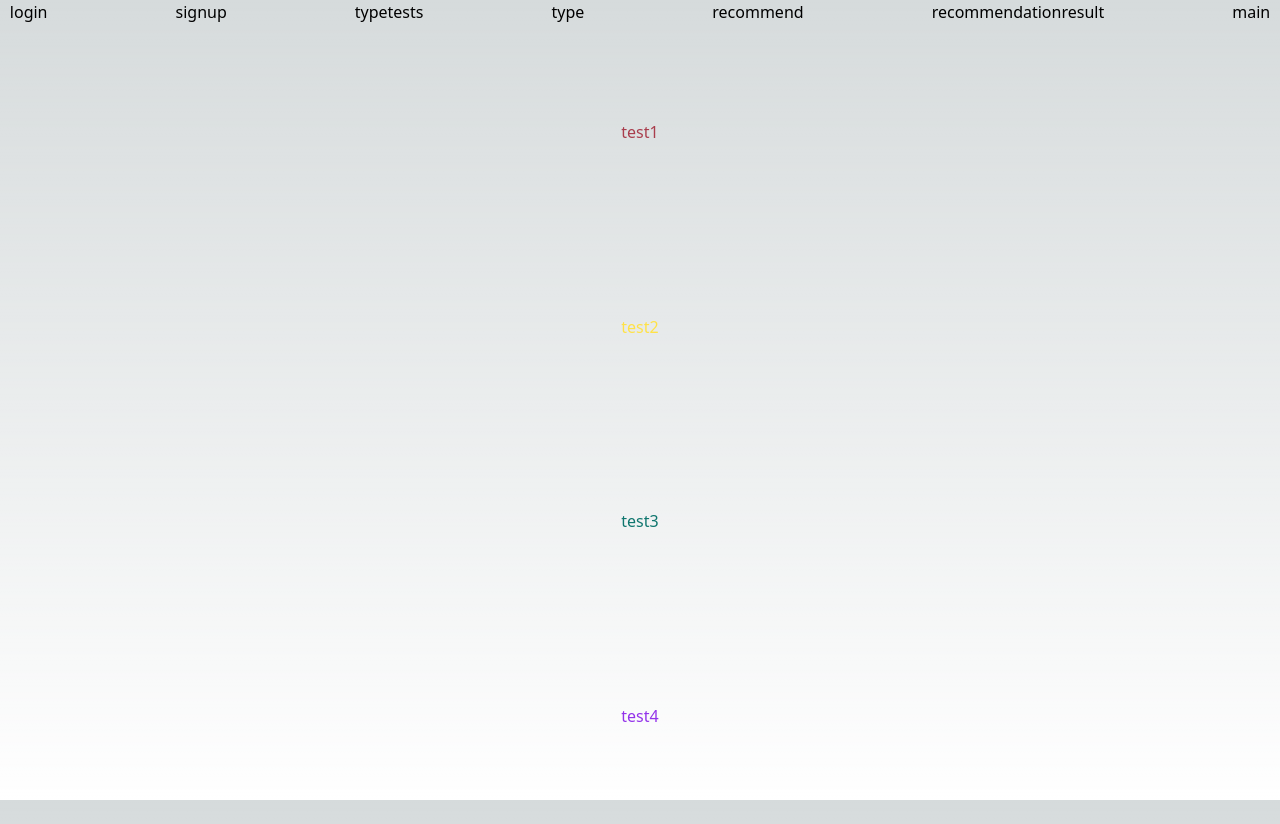
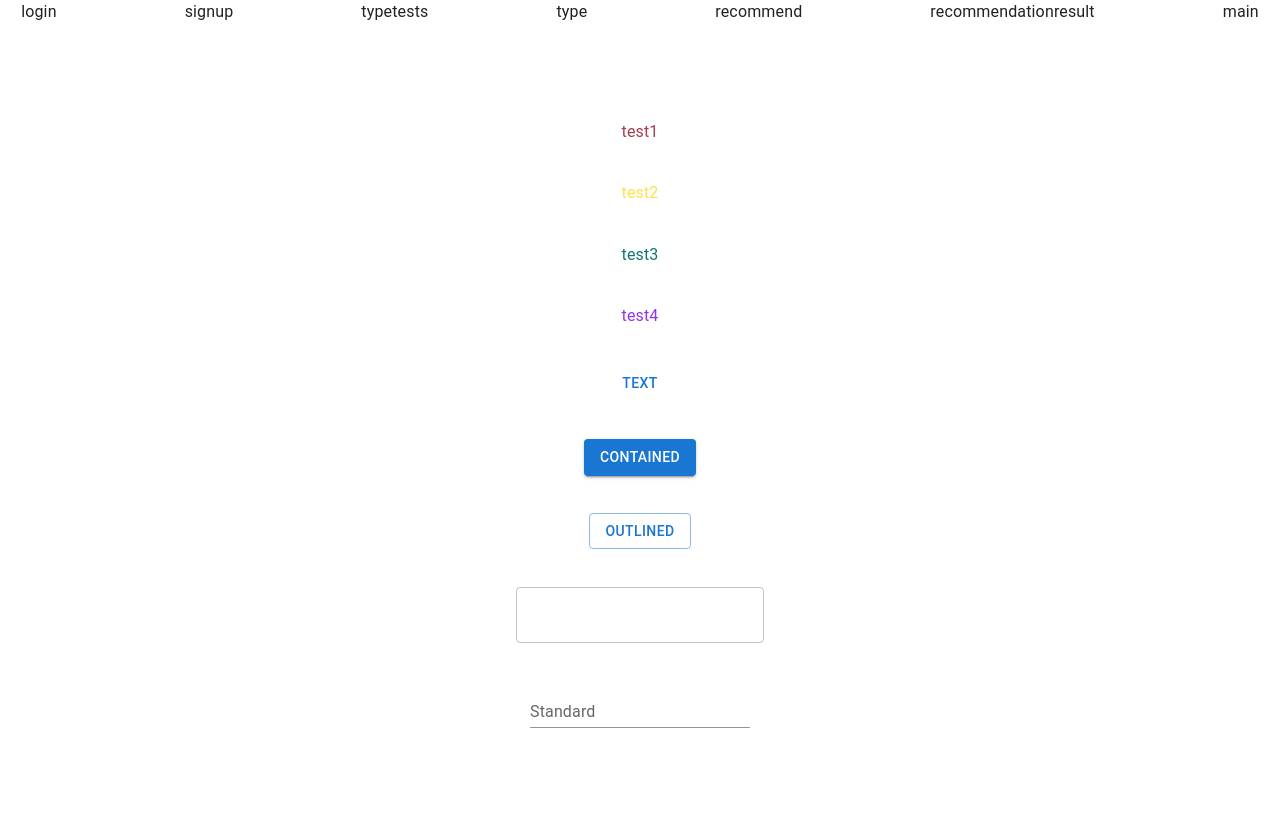
Before and after one commit to causyj/Roomate-FE-nextjs, a Next.js app: page / in a window 1280 px wide. Built offline with nearby package versions, Linux system fonts and the light colour scheme.

Commit message:
Update layout&page.tsx : material setting and test for textfield

```diff
--- a/src/app/globals.css
+++ b/src/app/globals.css
@@ -1,7 +1,7 @@
 @tailwind base;
 @tailwind components;
 @tailwind utilities;
-
+@import url('https://fonts.googleapis.com/icon?family=Material+Icons');
 :root {
   --foreground-rgb: 0, 0, 0;
   --background-start-rgb: 214, 219, 220;
--- a/src/app/layout.tsx
+++ b/src/app/layout.tsx
@@ -3,6 +3,9 @@ import type { Metadata } from 'next'
 import { Inter } from 'next/font/google'
 import Link from 'next/link'
 import localFont from 'next/font/local'
+import CssBaseline from '@mui/material/CssBaseline';
+import { ThemeProvider } from '@mui/material/styles';
+import theme from './theme';
 
 const pretendard = localFont({
   src: [
@@ -49,12 +52,16 @@ export default function RootLayout({
 }) {
   return (
     <html lang="kr" className={`${googleSans.variable} ${pretendard.variable}`}>
-      <body className="h-screen max-h-screen min-h-screen" bg-background font-kor >
+      <head />
+      <ThemeProvider theme={theme}>
+        <CssBaseline />
+        <body className="h-screen max-h-screen min-h-screen" bg-background font-kor >
         <Links />
         <>
         {children}
         </>
       </body>
+      </ThemeProvider>
     </html>
   )
 }
--- a/src/app/page.tsx
+++ b/src/app/page.tsx
@@ -1,5 +1,7 @@
 import Image from 'next/image'
-
+import Button from '@mui/material/Button';
+import Textfield from '@mui/material/TextField';
+import TextField from '@mui/material/TextField';
 export default function Home() {
   return (
     //min-h-screen
@@ -8,8 +10,11 @@ export default function Home() {
       <div className='text-primary-yellow'>test2</div>
       <div className='text-teal-700'>test3</div>
       <div className='text-purple-600'>test4</div>
-
-
+      <Button variant="text">Text</Button>
+      <Button variant="contained">Contained</Button>
+      <Button variant="outlined">Outlined</Button>
+      <Textfield variant="outlined">dd</Textfield>
+      <TextField id="standard-basic" label="Standard" variant="standard" />
     </main>
   )
 }
--- /dev/null
+++ b/src/app/theme.js
@@ -0,0 +1,11 @@
+"use client"
+import { createTheme } from '@mui/material/styles';
+
+// Create a theme instance.
+const theme = createTheme({
+  palette: {
+    mode: "light",
+  },
+});
+
+export default theme;
```
